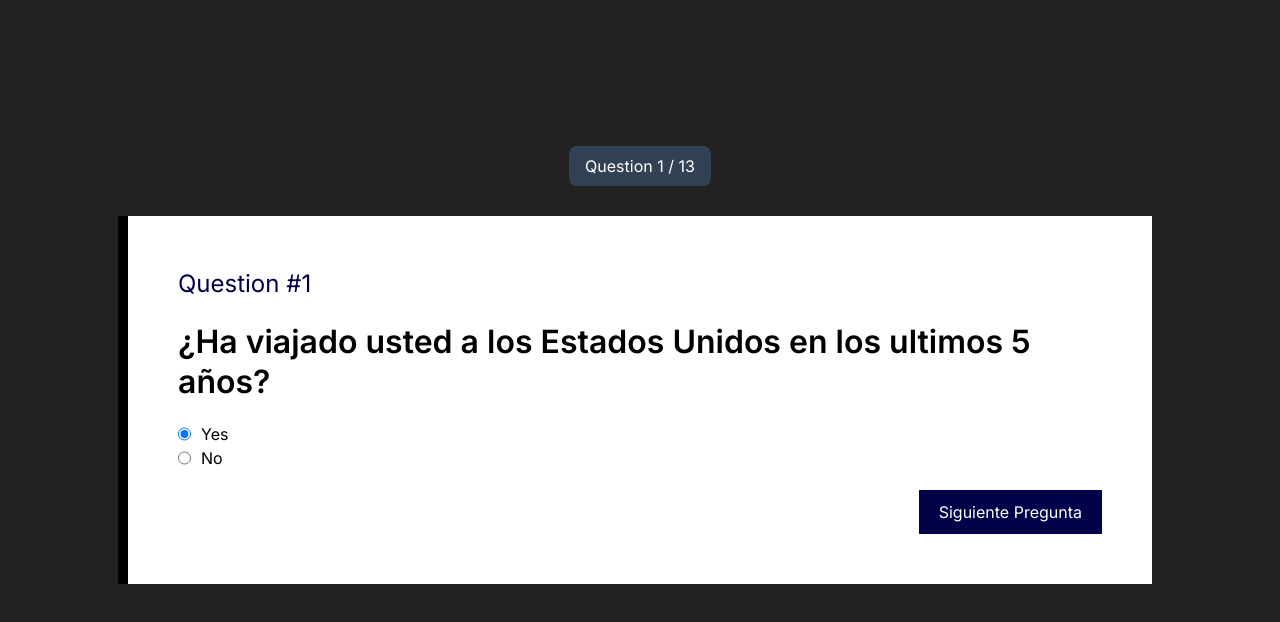
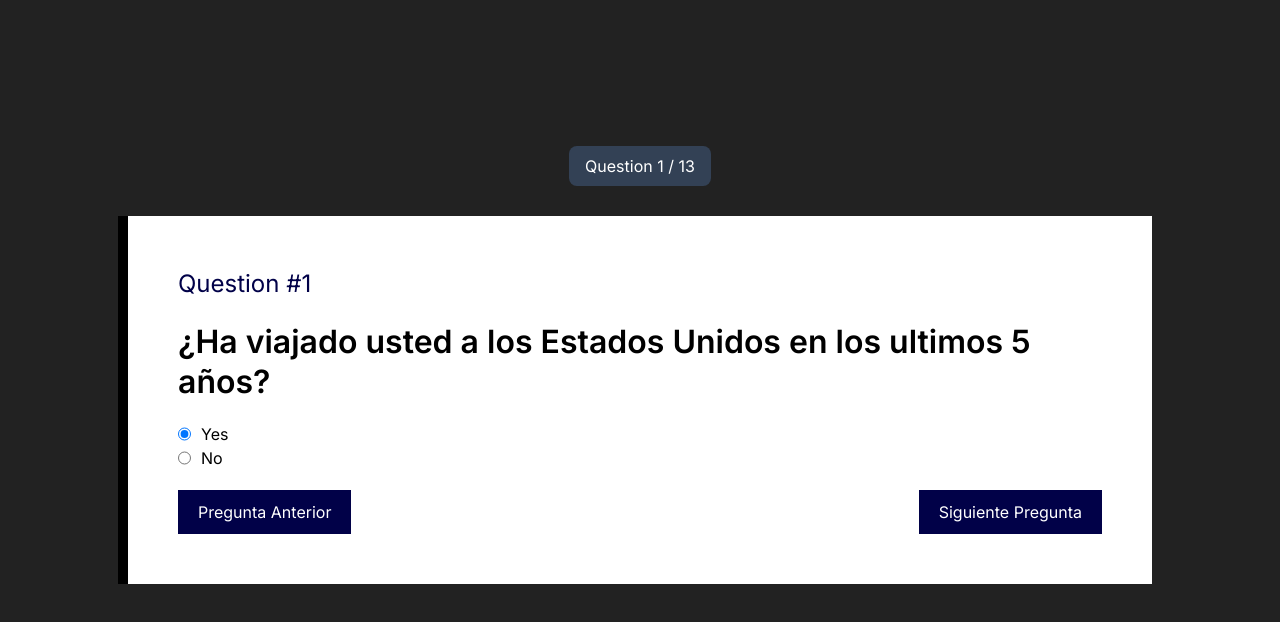
Before and after one commit to pedrouzcategui/us_visa_evaluation, a Next.js app: page / in a window 1280 px wide. Shown: the top 622 px of the page. Built offline with nearby package versions, Linux system fonts and the light colour scheme.

Commit message:
Quiz Component Refactor

```diff
--- a/src/components/Answer/YesNo/YesNo.tsx
+++ b/src/components/Answer/YesNo/YesNo.tsx
@@ -2,15 +2,17 @@
 import styles from "./style.module.css";
 import { ChangeEvent, useContext, useState } from "react";
 import { capitalize } from "@/utils";
-import { NO_ANSWER, YES_ANSWER } from '@/consts/quiz_values';
-const OPTIONS = [YES_ANSWER, NO_ANSWER]
+import { NO_ANSWER, YES_ANSWER } from "@/consts/quiz_values";
+import { QuizContext } from "@/contexts/QuizContext";
+const OPTIONS = [YES_ANSWER, NO_ANSWER];
 
 export function YesNo({
-    selectedOptionIndex,
+    selectedIndex,
+    setSelectedIndex,
 }: {
-    selectedOptionIndex: number | number[];
+    selectedIndex: number;
+    setSelectedIndex: React.Dispatch<React.SetStateAction<number>>;
 }) {
-    const [selectedIndex, setSelectedIndex] = useState(selectedOptionIndex);
 
     const onOptionChange = (e: ChangeEvent<HTMLInputElement>) => {
         let { value } = e.target;
--- a/src/components/QuestionCard/QuestionCard.tsx
+++ b/src/components/QuestionCard/QuestionCard.tsx
@@ -1,11 +1,11 @@
 "use client";
-import { useState } from "react";
 import styles from "./style.module.css";
 import { IQuestion } from "../types";
-import { Checkboxes, Input, YesNo, Select } from "..";
+import { YesNo } from "..";
+import { useContext, useState } from "react";
+import { QuizContext } from "@/contexts/QuizContext";
 
 type QuestionTypeExtended = IQuestion & {
-    setCurrentIndex: (value: number) => void;
     isFinal: boolean;
     index: number;
 };
@@ -14,42 +14,42 @@ export default function QuestionCard({
     id,
     title,
     example,
-    options,
     answer_component,
-    selectedOptionIndex,
-    setCurrentIndex,
     isFinal,
-    index
+    index,
 }: QuestionTypeExtended) {
+    const { setCurrentQuestionIndex, handleAnswerChange, currentQuestionIndex } = useContext(QuizContext);
+    const [selectedIndex, setSelectedIndex] = useState(0);
 
-    const handleQuestionChange = (question_id: number) => {
-        // Here I should update the context
-        setCurrentIndex(question_id);
-    }
+    const handleQuestionChange = (next_question_id: number) => {
+        if (next_question_id > currentQuestionIndex) {
+            handleAnswerChange(id, selectedIndex);
+        }
+        setCurrentQuestionIndex((next_question_id));
+    };
 
     return (
         <div className={styles.card}>
             <h2 className={styles.question_id}>Question #{id}</h2>
             <h1 className={styles.question_text}>{title}</h1>
-            <span className={styles.question_example}>
-                {example && `${example}`}
-            </span>
+            <span className={styles.question_example}>{example && `${example}`}</span>
             <div className={styles.answers_container}>
                 <AnswerInput
-                    selectedOptionIndex={selectedOptionIndex}
                     answer_component={answer_component}
+                    selectedIndex={selectedIndex}
+                    setSelectedIndex={setSelectedIndex}
                 />
             </div>
             <div className={styles.button_container}>
                 <div>
-                    {index != 0 &&
+                    {index != 0 && (
                         <button
                             className={styles.button}
                             onClick={() => handleQuestionChange(index - 1)}
                         >
                             Pregunta Anterior
                         </button>
-                    }
+                    )}
                 </div>
                 <button
                     disabled={isFinal}
@@ -65,15 +65,21 @@ export default function QuestionCard({
 
 function AnswerInput({
     answer_component,
-    selectedOptionIndex
+    selectedIndex,
+    setSelectedIndex,
 }: {
     answer_component: string;
-    selectedOptionIndex: number | number[];
+    selectedIndex: number;
+    setSelectedIndex: React.Dispatch<React.SetStateAction<number>>;
 }) {
-
     switch (answer_component) {
         case "radio":
-            return <YesNo selectedOptionIndex={selectedOptionIndex} />;
+            return (
+                <YesNo
+                    selectedIndex={selectedIndex}
+                    setSelectedIndex={setSelectedIndex}
+                />
+            );
         default:
             return <></>;
     }
--- /dev/null
+++ b/src/components/Quiz/QuizWrapper.tsx
@@ -0,0 +1,50 @@
+import { useState, useContext, useEffect } from "react";
+import { QuizContext } from "@/contexts/QuizContext";
+import QuestionCard from "../QuestionCard/QuestionCard";
+
+export default function QuizWrapper() {
+    const { currentQuestionIndex, questions } = useContext(QuizContext);
+    const currentQuestion = questions.find(question => question.id == currentQuestionIndex);
+    if (!currentQuestion) throw new Error('Question not found or some shit like that')
+    const { id, title, example, answer_component, options } = currentQuestion;
+    const [isFinal, setIsFinal] = useState(false);
+
+    useEffect(() => {
+        setIsFinal(currentQuestionIndex === questions.length ?? false);
+    }, [currentQuestionIndex]);
+
+    return (
+        <div className="w-4/5 mx-auto h-[95vh] flex flex-col items-center justify-center">
+            <QuestionProgressIndicator
+                currentQuestionIndex={currentQuestionIndex}
+                questionsLength={questions.length}
+            />
+            <QuestionCard
+                id={id}
+                answer_component={answer_component}
+                options={options}
+                title={title}
+                example={example}
+                key={`question--${currentQuestionIndex}`}
+                index={currentQuestionIndex}
+                isFinal={isFinal}
+            />
+        </div>
+    );
+}
+
+function QuestionProgressIndicator({
+    currentQuestionIndex,
+    questionsLength,
+}: {
+    currentQuestionIndex: number;
+    questionsLength: number;
+}) {
+    return (
+        <div className="w-fit px-4 text-center py-2 rounded-lg bg-slate-700">
+            <span className="text-white">
+                Question {currentQuestionIndex} / {questionsLength}
+            </span>
+        </div>
+    );
+}
--- a/src/components/Quiz/quiz.tsx
+++ b/src/components/Quiz/quiz.tsx
@@ -1,39 +1,10 @@
-"use client";
-import QUIZ from "@/questions";
-import QuestionCard from "../QuestionCard/QuestionCard";
-import { useEffect, useState } from "react";
 import QuizProvider from "@/contexts/QuizContext";
+import QuizWrapper from "./QuizWrapper";
 
 export function Quiz() {
-    const { questions } = QUIZ
-    const [index, setCurrentIndex] = useState(0);
-    const [userAnswers, setUserAnswers] = useState([]);
-    const [isFinal, setIsFinal] = useState(false);
-    const currentQuestion = questions[index];
-
-    useEffect(() => {
-        setIsFinal(index + 1 === questions.length ?? false);
-    }, [index]);
-
-    useEffect(() => {
-        console.log(userAnswers)
-    }, [userAnswers])
-
     return (
         <QuizProvider>
-            <div className="w-4/5 mx-auto h-[95vh] flex flex-col items-center justify-center">
-                <div className="w-fit px-4 text-center py-2 rounded-lg bg-slate-700">
-                    <span className="text-white">Question {index + 1} / {questions.length}</span>
-                </div>
-                <QuestionCard
-                    key={`question--${index}`}
-                    index={index}
-                    isFinal={isFinal}
-                    setCurrentIndex={setCurrentIndex}
-                    {...currentQuestion}
-                />
-            </div>
+            <QuizWrapper />
         </QuizProvider>
-
     );
 }
--- a/src/components/types.ts
+++ b/src/components/types.ts
@@ -14,7 +14,6 @@ export type IQuestion = {
   example?: string;
   options: string[];
   answer_component: "radio" | "input" | "select" | "checkbox";
-  selectedOptionIndex: number | number[];
 };
 
 export type IQuiz = {
--- a/src/contexts/QuizContext.tsx
+++ b/src/contexts/QuizContext.tsx
@@ -1,30 +1,63 @@
-import React from "react";
+import React, { useEffect } from "react";
 import { IQuestion, IAnswer } from "@/components/types";
 import QUIZ from "@/questions";
 
 type IQuizContext = {
+  currentQuestionIndex: number;
   questions: IQuestion[];
   userAnswers: IAnswer[];
-  handleQuestionChange: (question_id: number, answer_index_value: number) => void;
+  handleAnswerChange: (
+    question_id: number,
+    answer_index_value: number
+  ) => void;
+  setCurrentQuestionIndex: React.Dispatch<React.SetStateAction<number>>;
 };
 
-export const QuizContext = React.createContext<IQuizContext>({} as IQuizContext);
+export const QuizContext = React.createContext<IQuizContext>(
+  {} as IQuizContext
+);
 
 const QuizProvider = ({ children }: { children: React.ReactNode }) => {
-
+  const [currentQuestionIndex, setCurrentQuestionIndex] = React.useState(1);
+  const [selectedAnswerIndex, setSelectedAnswerIndex] = React.useState(0);
   const [userAnswers, setUserAnswers] = React.useState<IAnswer[]>([]);
 
-  function handleQuestionChange(question_id: number, answer_index_value: number) {
-    setUserAnswers((prevAnswers) =>
-      prevAnswers.map((answer) =>
-        answer.questionID === question_id ? { ...answer, selectedIndex: answer_index_value } : answer
-      )
-    )
+  function handleAnswerChange(
+    question_id: number,
+    answer_index_value: number
+  ) {
+    let questionIndex = userAnswers.findIndex(
+      (answer) => answer.questionID == question_id
+    );
+    setUserAnswers((previous_answers) => {
+      if (questionIndex === -1) {
+        let answer: IAnswer = {
+          questionID: question_id,
+          selectedIndex: answer_index_value,
+        };
+        return [...previous_answers, answer];
+      }
+      return previous_answers.map((answer) =>
+        answer.questionID === question_id
+          ? { ...answer, selectedIndex: answer_index_value }
+          : answer
+      );
+    });
   }
+
+  useEffect(() => {
+    console.log(userAnswers);
+  }, [userAnswers]);
 
   return (
     <QuizContext.Provider
-      value={{ questions: QUIZ.questions, userAnswers, handleQuestionChange }}
+      value={{
+        questions: QUIZ.questions,
+        userAnswers,
+        handleAnswerChange,
+        currentQuestionIndex,
+        setCurrentQuestionIndex,
+      }}
     >
       {children}
     </QuizContext.Provider>
```
